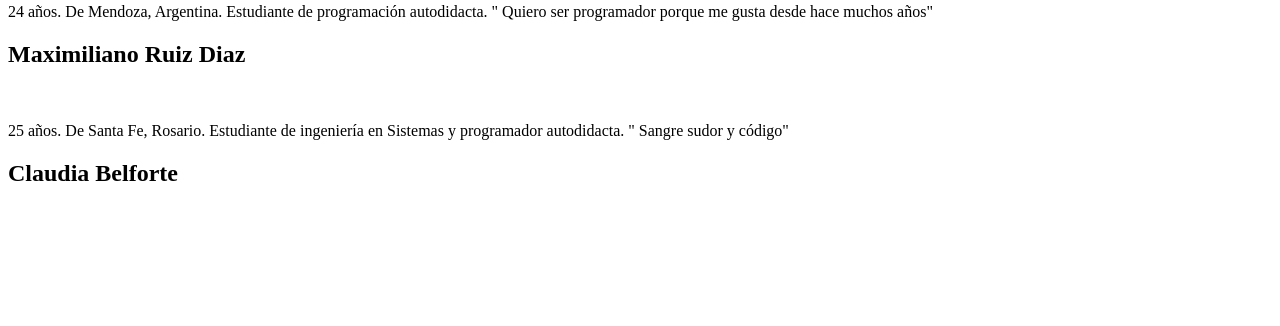
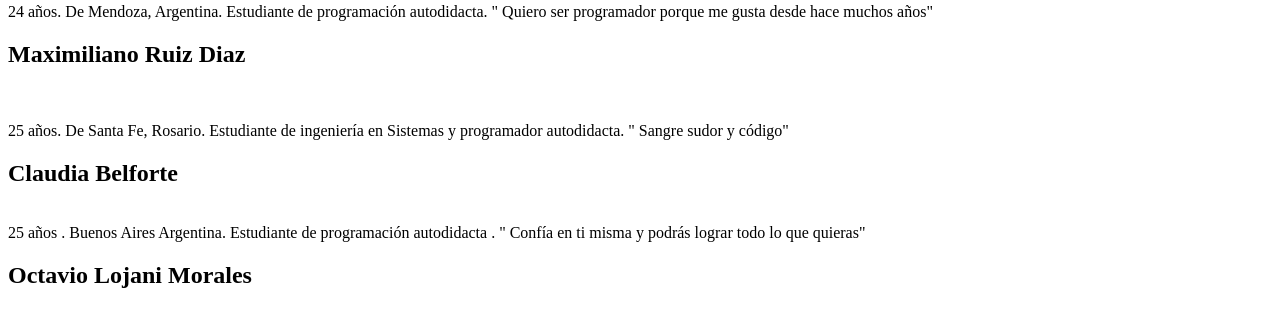
Before and after one commit to MaxiRuizDiaz/Sangre-Sudor-y-Codigo, a plain HTML site: page index.html in a window 1280 px wide. Shown: the part 98-424 px from the top of the page. Drawn offline with Linux system fonts and the light colour scheme.

Commit message:
aca arregle mi perfil

```diff
--- a/index.html
+++ b/index.html
@@ -36,6 +36,9 @@
  <br>
  <p>25 años. De Santa Fe, Rosario. Estudiante de ingeniería en Sistemas y programador autodidacta. " Sangre sudor y código"</p>
     <h2>Claudia Belforte</h2>
+		<br>
+		25 años . Buenos Aires Argentina. Estudiante de programación autodidacta . " Confía en ti misma y podrás lograr todo lo que quieras"</p>
+    <h2>Octavio Lojani Morales</h2>
         <br>
 </body>
 </html>
```
